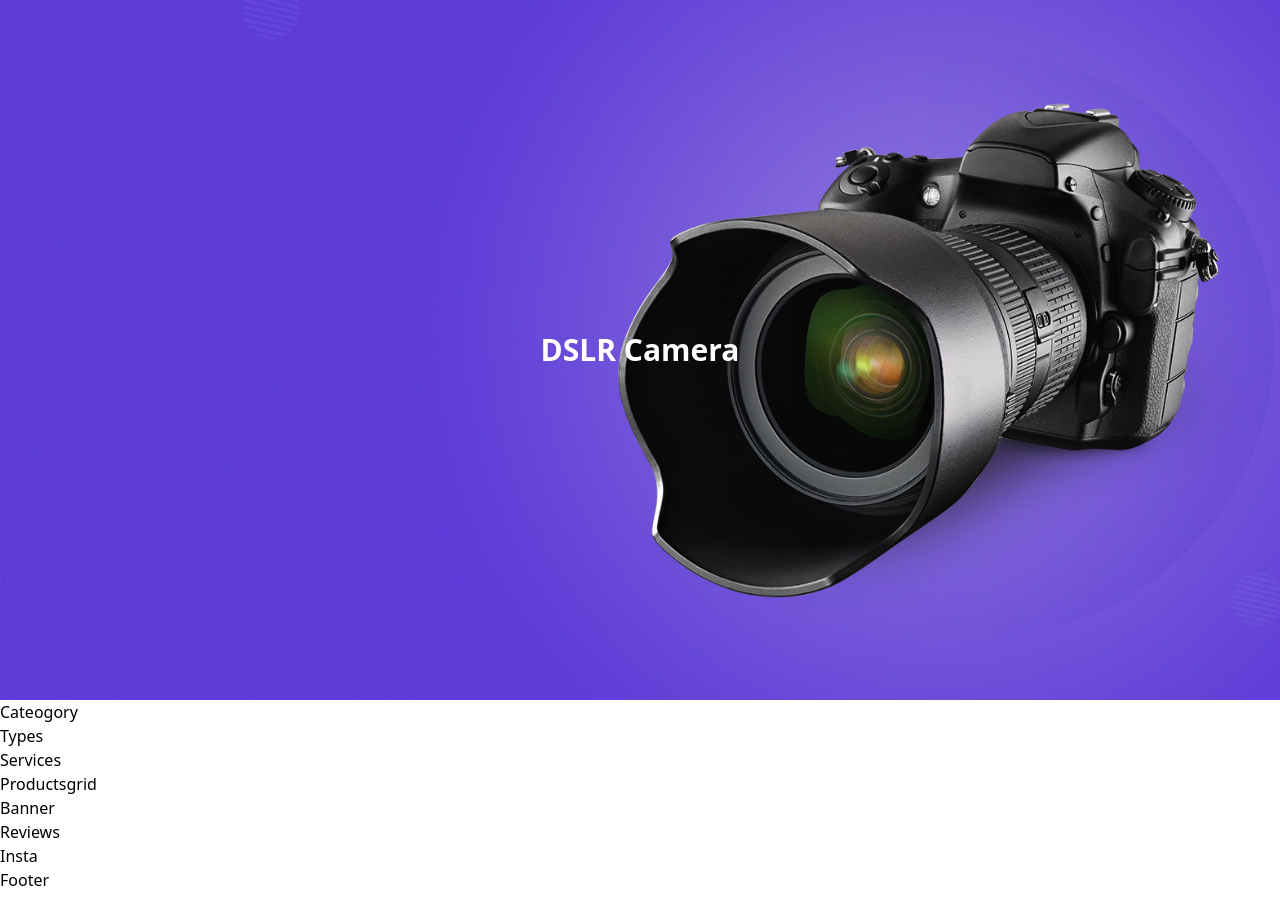
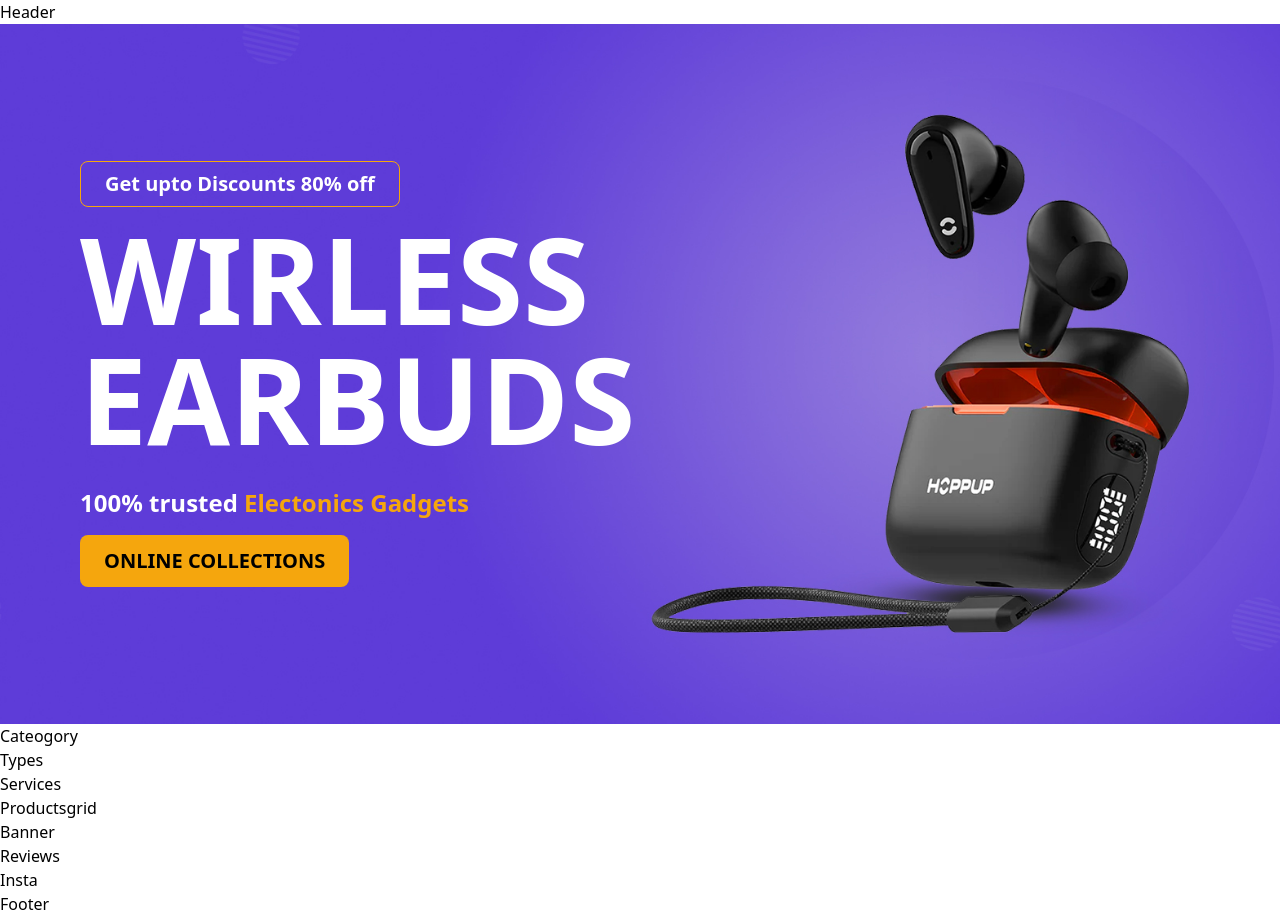
Before and after one commit to sajibdas126/e-commercs, a React (Vite) app: page / in a window 1280 px wide. Before the commit the page ends 892 px from the top, so only its background shows below. Built offline with nearby package versions, Linux system fonts and the light colour scheme.

Commit message:
Enhance Navbar and Hero components with updated structure and content

```diff
--- a/src/Component/Navbar/Navbar.jsx
+++ b/src/Component/Navbar/Navbar.jsx
@@ -2,6 +2,8 @@ import React from 'react'
 
 export const Navbar = () => {
   return (
-    <div className=''></div>
+    <div className=''>
+      Header
+    </div>
   )
 }
--- a/src/Component/Navbar/Section/Hero.jsx
+++ b/src/Component/Navbar/Section/Hero.jsx
@@ -32,49 +32,127 @@ export const Hero = () => {
   return (
     <div
       id="hero"
-      className="w-full flex justify-center items-center lg:h-[700px] h-[600px] overflow-hidden"
+      className="w-full  flex justify-center items-center lg:h-[700px] h-[600px] overflow-hidden"
     >
       <Slider className="w-full" {...settings}>
         {/* Slide 1 */}
         <div>
           <div
-            className="w-full h-[600px] lg:h-[700px] bg-cover bg-center flex justify-center items-center text-white text-3xl font-bold"
-            style={{ backgroundImage: `url(${dslr})` }}
+            className=" px-5 lg:px-20 flex flex-col  w-full h-[600px] lg:h-[700px] lg:items-start bg-cover bg-center  justify-center items-center text-white text-3xl font-bold"
+            style={{ backgroundImage: `url(${headset})` }}
           >
-            DSLR Camera
+            <h1
+              data-aos="Zoom-in"
+              data-aos-delay="50"
+              className="text-themyello border rounded-lg border-[#f5a60d] px-6 py-2  text-xl my-3"
+            >
+              Get upto Discounts 80% off
+            </h1>
+            <h1
+              data-aos="Zoom-in"
+              data-aos-delay="100"
+              className="text-white lg:text-[120px] text-[60px] uppercase font-bold lg:leading-[120px] leading-[70px]"
+            >
+              FiiO FT1 <br /> Headphone
+            </h1>
+            <h1
+              data-aos="Zoom-in"
+              data-aos-delay="50"
+              className="text-white text-2xl my-3"
+            >
+              100% trusted{" "}
+              <span className="text-[#f5a60d] font-semibold">
+                Electonics Gadgets
+              </span>
+            </h1>
+            <button
+              data-aos="Zoom-in"
+              data-aos-delay="50"
+              className="bg-[#f5a60d] text-xl lg:px-6 lg px-3 py-3 rounded-lg text-black font-semibold"
+            >
+              ONLINE COLLECTIONS
+            </button>
           </div>
         </div>
 
         {/* Slide 2 */}
         <div>
           <div
-            className="w-full h-[600px] lg:h-[700px] bg-cover bg-center flex justify-center items-center text-white text-3xl font-bold"
-            style={{ backgroundImage: `url(${headset})` }}
+            className="px-5 lg:px-20 flex flex-col w-full h-[600px] lg:h-[700px] lg:items-start bg-cover bg-center  justify-center items-center text-white text-3xl font-bold"
+            style={{ backgroundImage: `url(${earbuds})` }}
           >
-            Headset
+            <h1
+              data-aos="Zoom-in"
+              data-aos-delay="50"
+              className="text-themyello border rounded-lg border-[#f5a60d] px-6 py-2  text-xl"
+            >
+              Get upto Discounts 80% off
+            </h1>
+            <h1
+              data-aos="Zoom-in"
+              data-aos-delay="100"
+              className="text-white lg:text-[120px] text-[60px] uppercase font-bold lg:leading-[120px] leading-[70px] my-3 "
+            >
+              Wirless <br />
+              Earbuds
+            </h1>
+            <h1
+              data-aos="Zoom-in"
+              data-aos-delay="50"
+              className="text-white text-2xl my-4"
+            >
+              100% trusted{" "}
+              <span className="text-[#f5a60d] font-semibold">
+                Electonics Gadgets
+              </span>
+            </h1>
+            <button
+              data-aos="Zoom-in"
+              data-aos-delay="50"
+              className="bg-[#f5a60d] text-xl lg:px-6 lg px-3 py-3 rounded-lg text-black font-semibold"
+            >
+              ONLINE COLLECTIONS
+            </button>
           </div>
         </div>
 
         {/* Slide 3 */}
         <div>
           <div
-            className="w-full h-[600px] lg:h-[700px] bg-cover bg-center flex justify-center items-center text-white text-3xl font-bold"
-            style={{ backgroundImage: `url(${earbuds})` }}
+            className="px-5 lg:px-20 flex flex-col w-full h-[600px] lg:h-[700px] lg:items-start bg-cover bg-center  justify-center items-center  text-white text-3xl font-bold"
+            style={{ backgroundImage: `url(${dslr})` }}
           >
             <h1
               data-aos="Zoom-in"
               data-aos-delay="50"
-              className="text-themyello border rounded-lg border-themeyellow px-6 py-2  text-xl"
+              className="text-themyello border rounded-lg border-[#f5a60d] px-6 py-2  text-xl"
             >
               Get upto Discounts 80% off
             </h1>
             <h1
               data-aos="Zoom-in"
               data-aos-delay="100"
-              className="text-white lg:text-[120px] text-[60px] uppercase"
+              className="text-white lg:text-[120px] text-[60px] uppercase font-bold lg:leading-[120px] leading-[70px] my-3"
             >
               DSLR 360 <br /> Camera
             </h1>
+            <h1
+              data-aos="Zoom-in"
+              data-aos-delay="50"
+              className="text-white text-2xl my-3"
+            >
+              100% trusted{" "}
+              <span className="text-[#f5a60d] font-semibold">
+                Electonics Gadgets
+              </span>
+            </h1>
+            <button
+              data-aos="Zoom-in"
+              data-aos-delay="50"
+              className="bg-[#f5a60d] text-xl lg:px-6 lg px-3 py-3 rounded-lg text-black font-semibold"
+            >
+              ONLINE COLLECTIONS
+            </button>
           </div>
         </div>
       </Slider>
```
